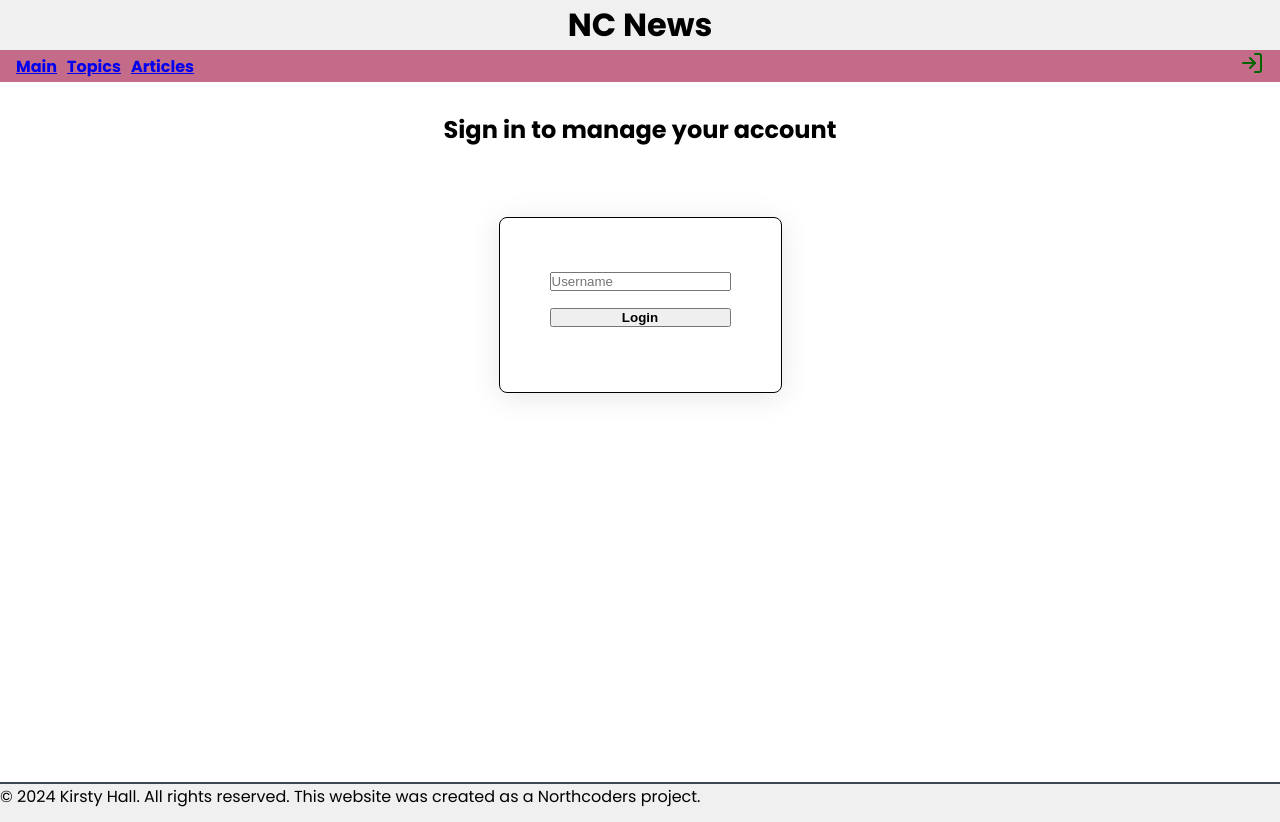
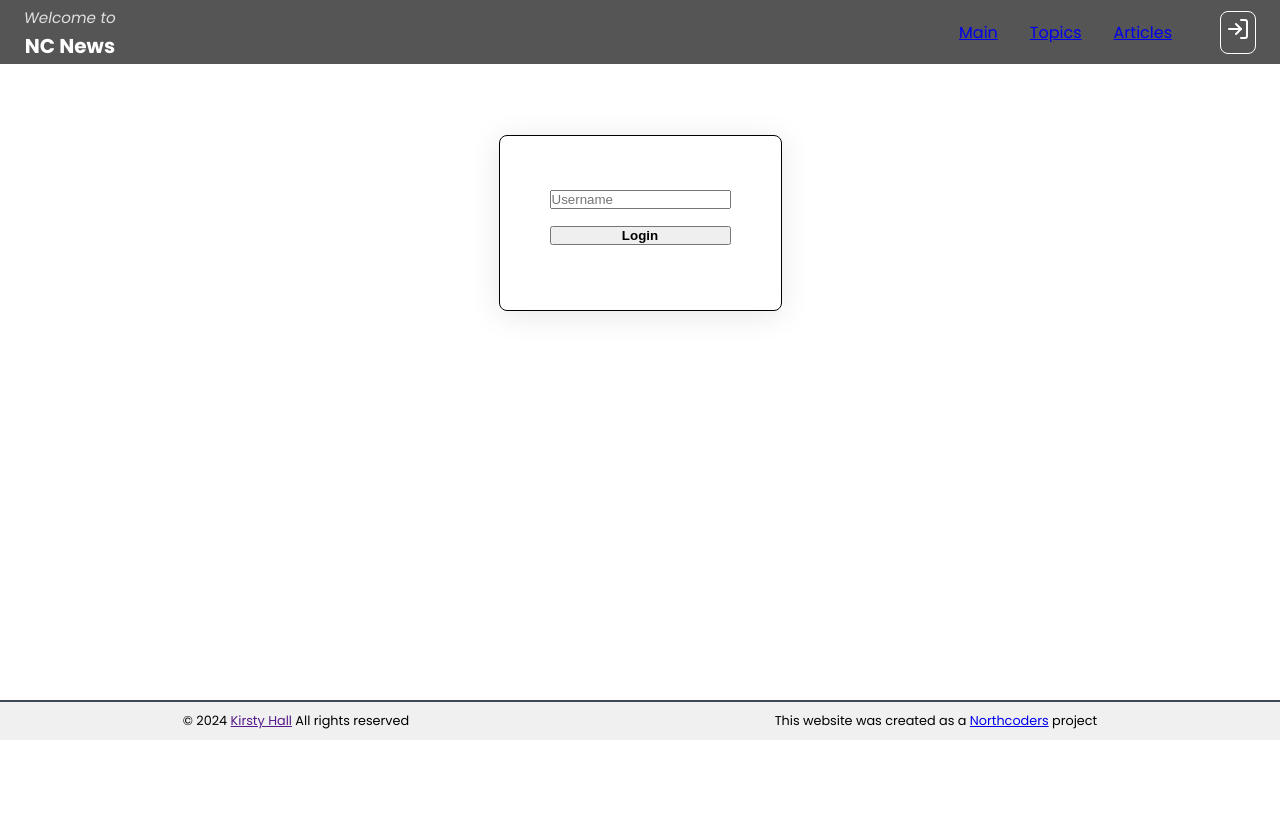
Before and after one commit to swamphobbit22/nc-news, a React app: page /login in a window 1280 px wide. After the commit the page ends 800 px from the top, so only its background shows below. Built offline with nearby package versions, Linux system fonts and the light colour scheme; the HTML template or start-up script is replaced by a standard one.

Commit message:
creates  mobile nav and fixes placement issues with main container

```diff
--- a/src/App.css
+++ b/src/App.css
@@ -2,6 +2,116 @@
   font-family: "Poppins", serif;
 }
 
+/* for responsive navbar */
+.main-header{
+  max-width: 80rem;
+  margin-left: auto;
+  margin-right: auto;
+  padding-left: 1rem;
+  padding-right: 1rem;
+  background: #555;
+}
+
+.main-header-container{
+  display: flex;
+  justify-content: space-between;
+  align-items: center;
+  height: 4rem;
+}
+
+.main-header-inner{
+  flex-shrink: 0;
+}
+
+.main-header .title{
+  font-size: 1.25rem;
+  line-height: 1.75rem;
+  font-weight: 700;
+  color: white;
+}
+
+.main-header .subtitle{
+  font-size: 0.95rem;
+  line-height: 1.75rem;
+  font-weight: 400;
+  font-style: oblique;
+  color: #e1dfdf;
+}
+
+.navlinks{
+  display: none;
+  align-items: center;
+}
+
+.navlinks > * + * {
+  margin-left: 2rem;
+
+}
+
+/* mobile nav classes */
+.menu-btn{
+  padding: 0.5rem;
+  color: #374151;
+}
+
+.btn-open{
+  width: 1.5rem;
+  height: 1.5rem;
+}
+
+.overlay {
+  position: fixed;
+  inset: 0;
+  background-color: black;
+  opacity: 0;
+  transition: opacity 150ms ease;
+  pointer-events: none;
+}
+
+.overlay.active {
+  opacity: 0.5;
+  pointer-events: auto;
+}
+
+.mobile-menu {
+  position: fixed;
+  top: 4rem;  /* top-16 = 64px = 4rem */
+  right: 0;
+  width: 16rem;  /* w-64 = 256px = 16rem */
+  height: 100vh;
+  background-color: white;
+  transform: translateX(100%);  /* Initially off-screen */
+  transition: transform 200ms ease-in-out;
+}
+
+.mobile-menu.open {
+  transform: translateX(0);
+}
+
+.mobile-nav {
+  padding: 1rem;  /* p-4 */
+}
+
+.mobile-nav > * + * {
+  margin-top: 1rem;  /* space-y-4 */
+}
+
+/* Navigation links */
+.mobile-nav-link {
+  display: block;
+  padding: 0.5rem;
+  color: #374151;
+  border-radius: 0.25rem;
+}
+
+.mobile-nav-link:hover {
+  background-color: #F3F4F6;  /* hover:bg-gray-100 */
+}
+
+
+
+
+/* old navbar */
 .nav {
   display: flex;
   justify-content: flex-start;
@@ -14,8 +124,17 @@
 }
 
 .active-link{
-  color: rgb(23, 215, 45);
+  color: white;
   font-weight: bold;
+  text-decoration: none;
+  border: 1px solid white;
+  padding: 5px;
+  border-radius: 8px;
+}
+
+.active-link:hover{
+  border: 1px solid rgb(87, 165, 229);
+  color: rgb(87, 165, 229);
 }
 
 /* problem with alignment - width=73% to align it right!! until I have a better solution */
@@ -26,14 +145,19 @@
 }
 
 .logout-icon{
-  color: orange;
-  margin-left: auto;
+  color: white;
+  margin-left: 3rem;
 }
 
 .login-icon{
-  color: darkgreen;
-  margin-left: auto;
+  color: white;
+  margin-left: 3rem;
+
 }
+
+/* .topic-heading{
+border: 2px solid magenta;
+} */
 
 .topics-grid{
   max-width: 100%;
@@ -41,6 +165,7 @@
   display: flex;
   flex-wrap: wrap;
   justify-content: space-evenly;
+  margin-top: 60px;
 }
 
 .topic-container{
@@ -54,7 +179,7 @@
 }
 
 .topic-cards{
-  flex: 0 1 300px; /* This means: don't grow, allow shrinking, base width 300px */
+  flex: 0 1 300px; /* *****This means: don't grow, allow shrinking, base width 300px */
   display: flex;
   flex-direction: row;
   align-items: center;
@@ -304,15 +429,6 @@ figcaption {
   transition: transform 0.8s;
 }
 
-/* .comment-cards:hover{
-  transform: translateY(-5px);
-  background-color: rgba(var(--secondary-color-light),0.1);
-  backdrop-filter: blur(10px);
-  -webkit-backdrop-filter: blur(10px);
-  box-shadow: 0 4px 8px rgba(0, 0, 0, 0.2),
-  inset 0 4px 8px rgba(255, 255, 255, 0.2);
-} */
-
 .user-comments-page{
   display: flex;
   flex-wrap: wrap;
@@ -435,15 +551,23 @@ textarea{
 }
 
 /* for sorting bar and dropdown */
+.sorting-container{
+  display: flex;
+  justify-content: center;
+  width: 100%;
+  margin-top: 80px;
+}
+
 .sorting{
   display: inline-flex;
   align-items: center;
   justify-content: center;
-  width: 100%;
+  min-width: 30%;
   height: 40px;
-  margin: 0;
   padding: 0;
-  background: grey;
+  background: rgb(206, 206, 206);
+  border: 1px solid black;
+  border-radius: 50px;
 }
 .sorting-dropdown label{
   margin-right:10px ;
@@ -462,11 +586,11 @@ textarea{
   align-items: center;
   min-height: 80dvh;
   height: auto;
-  margin: 20px;
+  margin: 5%;
 }
 
 .main h2 {
-  margin-top: 20px;
+  margin-top: 60px;
   text-align: center;
 }
 
@@ -524,3 +648,49 @@ textarea{
     flex-direction: column;
   }
 }
+
+@media(min-width:1024px){
+  .main-header{
+    padding-left: 2rem;
+    padding-right: 2rem;
+  }
+}
+
+  @media (min-width: 768px) {
+    .navlinks{
+      display: flex;
+    }
+
+    .hide-menu{
+      display: none;
+    }
+  }
+
+  @media (max-width:768px){
+    .logout-icon{
+      color: darkslategray;
+      margin: auto;
+    }
+
+    .login-icon{
+      color: darkslategray;
+      margin: 1rem;
+    }
+
+    hr{
+      margin-top: 2rem;
+      margin-bottom: 2rem;
+    }
+
+    .main{
+      margin-top: 15%;
+    }
+  }
+
+@media(min-width:640px){
+  .main-header{
+    padding-left: 1.5rem;
+    padding-right: 1.5rem;
+  }
+
+}
--- a/src/App.jsx
+++ b/src/App.jsx
@@ -1,6 +1,6 @@
 import { Routes, Route } from 'react-router-dom'
 import Header from './components/header/Header';
-import Navbar from './components/nav/Navbar';
+// import Navbar from './components/nav/Navbar';
 import Footer from './components/footer/Footer';
 import Main from './components/main/Main'
 import Articles from './components/articles/Articles'
@@ -20,9 +20,10 @@ function App() {
 
   return (
     <>
-      <Header />
+
         <UserProvider>
-        <Navbar />
+          <Header />
+        {/* <Navbar /> */}
           <Routes>
             <Route path="/" element={<Main />} />
             <Route path="/articles" element={<Articles />} />
--- a/src/components/articles/Articles.jsx
+++ b/src/components/articles/Articles.jsx
@@ -60,7 +60,12 @@ const sortedArticles = () => {
 
   return (
     <section >
-      <div className='sorting'><Dropdown sortMethod={sortMethod} setSortMethod={setSortMethod}/></div>
+      <div className='sorting-container'>
+      <div className='sorting'>
+        <Dropdown sortMethod={sortMethod} setSortMethod={setSortMethod}/>
+        </div>
+      </div>
+
       <ul className="articles-list-container">
           {sortedArticles().map((article) => {
             return (
--- a/src/components/footer/Footer.jsx
+++ b/src/components/footer/Footer.jsx
@@ -3,9 +3,11 @@ import React from 'react'
 const Footer = () => {
   return (
     <div id='footer'>
-      <p>© {new Date().getFullYear()} Kirsty Hall. All rights reserved. This website was created as a Northcoders project.</p>
+        <p>© {new Date().getFullYear()} <a href="">Kirsty Hall</a> All rights reserved</p>
+        <p></p>
+        <p>This website was created as a <a href="https://northcoders.com">Northcoders</a> project </p>
     </div>
   )
 }
 
-export default Footer
+export default Footer;
--- a/src/components/header/Header.jsx
+++ b/src/components/header/Header.jsx
@@ -1,11 +1,25 @@
-import React from 'react'
+import { useState } from 'react';
+import  NavLinks  from './NavLinks';
+import MobileNav from "./MobileNav";
 
-const Header = () => {
-  return (
-    <div id='header'>
-      <span><h1>NC News</h1></span>
-    </div>
-  )
+
+export default function Header() {
+  const [isOpen, setIsOpen] = useState(false);
+
+    return (
+        <header className='header'>
+            <div className='main-header'>
+                <div className='main-header-container'>
+                    <div className='main-header-inner'>
+                        <h4 className='subtitle'>Welcome to</h4>
+                        <h1 className='title'>NC News</h1>
+
+                    </div>
+
+                    <NavLinks />
+                    <MobileNav isOpen={isOpen} setIsOpen={setIsOpen} />
+                </div>
+            </div>
+        </header>
+    )
 }
-
-export default Header
--- /dev/null
+++ b/src/components/header/MobileNav.jsx
@@ -0,0 +1,86 @@
+import React, { useContext} from 'react';
+import { Menu, X, LogIn, LogOut } from 'lucide-react';
+import { UserContext } from '../../context/UserContext'
+import { NavLink } from 'react-router-dom';
+
+const MobileNav = ({ isOpen, setIsOpen }) => {
+    const { user, logout } = useContext(UserContext);
+
+  return (
+    <div className="hide-menu">
+      {/* Hamburger button */}
+      <button
+        onClick={() => setIsOpen(!isOpen)}
+        className="menu-btn"
+        aria-label="Toggle menu"
+      >
+        {isOpen ? (
+          <X className="btn-open" />
+        ) : (
+          <Menu className="btn-open" />
+        )}
+      </button>
+
+      {/* Mobile menu overlay */}
+      <div
+        className={`overlay ${isOpen ? 'active' : ''}`}
+        onClick={() => setIsOpen(false)}
+      />
+
+      {/* Mobile menu panel */}
+      <div
+        className={`mobile-menu ${isOpen ? 'open' : ''}`}
+      >
+        <nav className="mobile-nav">
+          <a
+            href="/"
+            className="mobile-nav-link"
+            onClick={() => setIsOpen(false)}
+          >
+            Home
+          </a>
+          <a
+            href="/topics"
+            className="mobile-nav-link"
+            onClick={() => setIsOpen(false)}
+          >
+            Topics
+          </a>
+          <a
+            href="/articles"
+            className="mobile-nav-link"
+            onClick={() => setIsOpen(false)}
+          >
+            Articles
+          </a>
+
+            <hr />
+
+          { user ? (
+                  <>
+                  <span>{user.username} is logged in</span>
+                <NavLink
+                    to='/'
+                    onClick={logout}
+                    className='logout-icon'
+                  >
+                    <LogOut />
+                  </NavLink>
+                  </>
+                ) : (
+                <NavLink
+                to="/login"
+                className={({ isActive}) => `${isActive ? 'active-link' : undefined} login-icon`}
+                >
+                  <LogIn />
+                </NavLink>
+                )}
+
+                <hr />
+        </nav>
+      </div>
+    </div>
+  );
+};
+
+export default MobileNav;
--- a/src/components/nav/Navbar.jsx
+++ b/src/components/header/NavLinks.jsx
@@ -3,11 +3,11 @@ import { NavLink } from 'react-router-dom';
 import { LogIn, LogOut } from 'lucide-react'
 import { UserContext } from '../../context/UserContext'
 
-const Navbar = () => {
-  const { user, logout } = useContext(UserContext); //
+const NavLinks = () => {
+  const { user, logout } = useContext(UserContext);
 
   return (
-    <nav id='navbar' className='nav'>
+    <nav className='navlinks'>
       <NavLink to="/" className={({ isActive}) => isActive ? 'active-link' : undefined}>Main</NavLink>
       <NavLink to="/topics" className={({ isActive}) => isActive ? 'active-link' : undefined}>Topics</NavLink>
       <NavLink to="/articles" className={({ isActive}) => isActive ? 'active-link' : undefined}>Articles</NavLink>
@@ -35,4 +35,6 @@ const Navbar = () => {
   )
 }
 
-export default Navbar
+export default NavLinks;
+
+// id='navbar' className='nav'
--- a/src/components/topics/Topics.jsx
+++ b/src/components/topics/Topics.jsx
@@ -20,7 +20,9 @@ const Topics = () => {
 
   return (
     <section className='main'>
+      <div><h2 className='topic-heading'>Select a topic below</h2></div>
     <div className='topics-grid'>
+
         {topics.map((topic) => {
 
             return (
--- a/src/index.css
+++ b/src/index.css
@@ -19,19 +19,30 @@
   background: var(--main-bg);
 }
 
-#header{
-  background: #f0f0f0 ;
+.header{
+  position: fixed;
+  top: 0;
+  left: 0;
+  right: 0;
+  z-index: 50;
+
+  /* background: #f0f0f0 ;
   height: 50px;
   margin: 0;
   display: flex;
   justify-content: center;
-  align-items: center;
+  align-items: center; */
 }
 
 #footer{
-background: #f0f0f0 ;
-height: 40px;
-border-top: 2px solid #3d4756;
+  display: flex;
+  justify-content: space-evenly;
+  align-items: center;
+  flex-direction: row;
+  background: #f0f0f0 ;
+  height: 40px;
+  border-top: 2px solid #3d4756;
+  font-size: 0.8rem;
 }
 
 #main{
```
